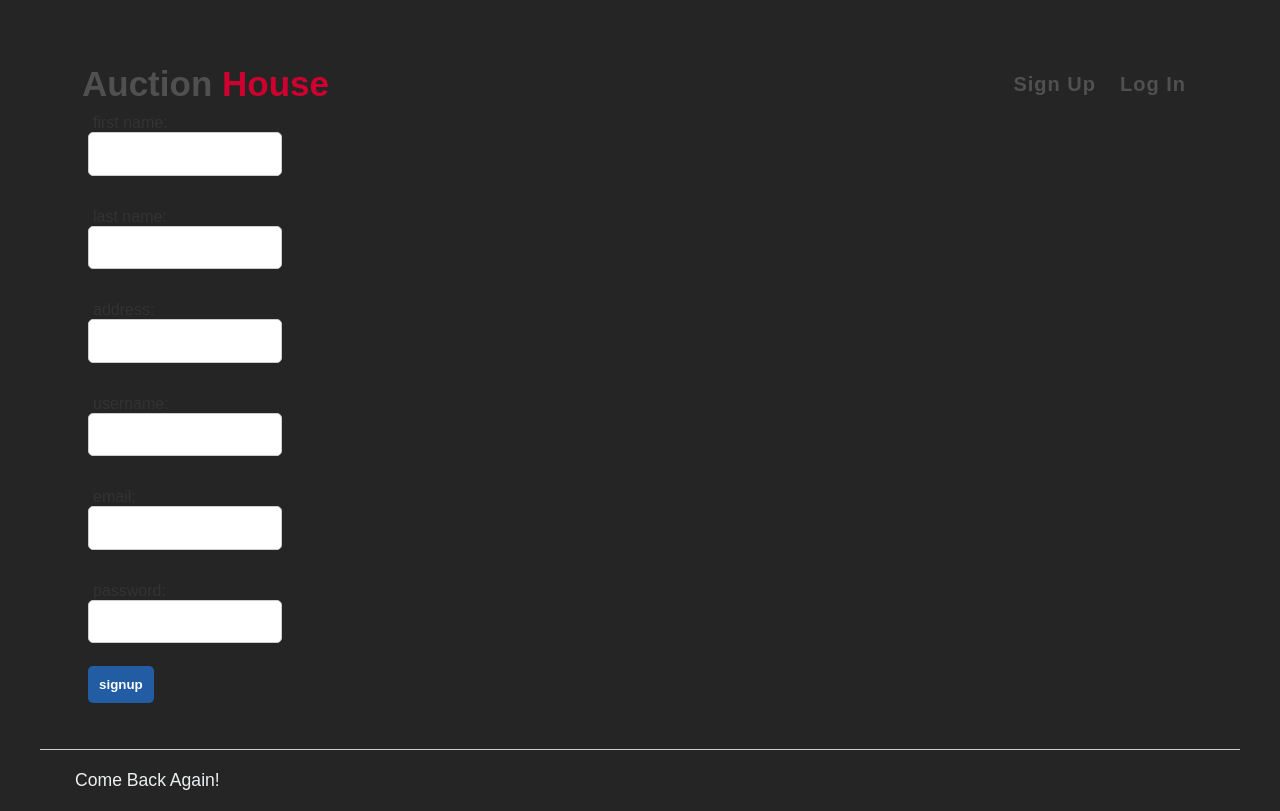
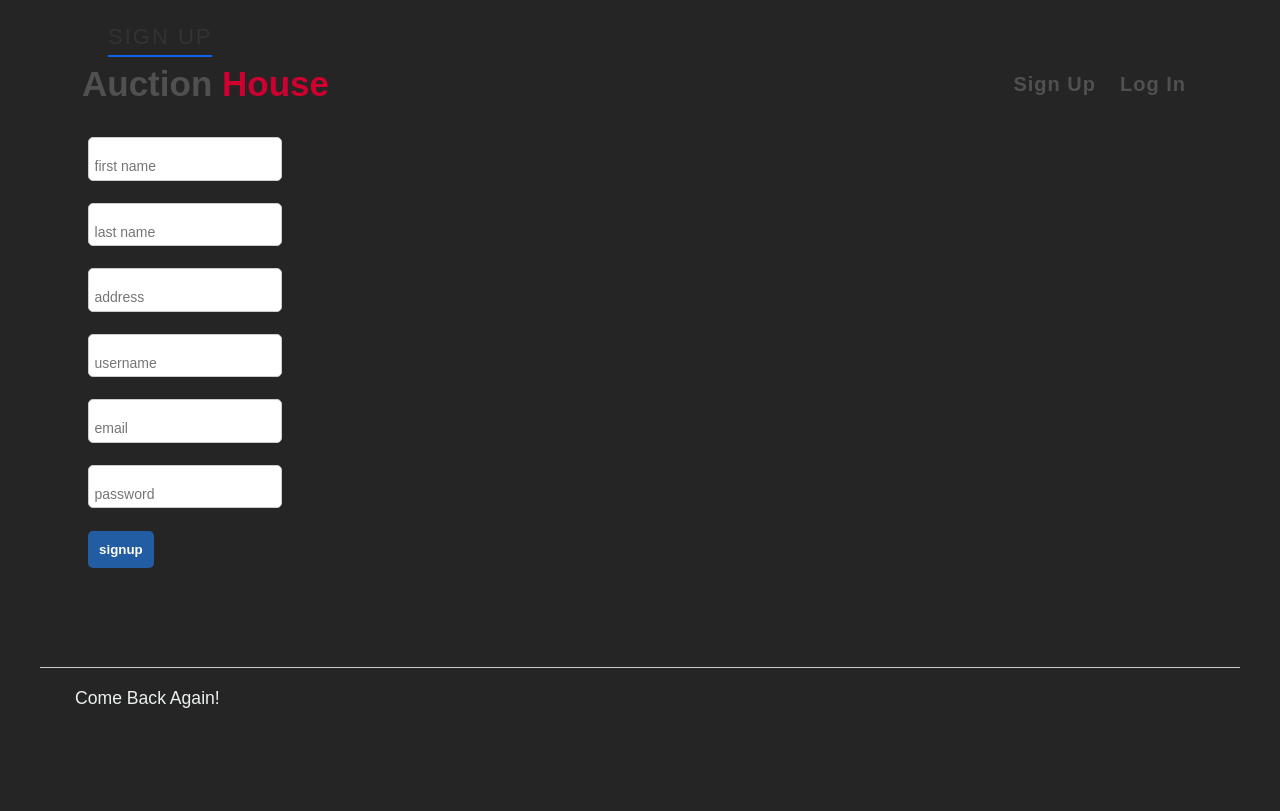
Before and after one commit to jarrettcoding/auction-house, a Node server app: template views/signup.handlebars in a window 1280 px wide. Shown: the part 71-882 px from the top of the page. After the commit the page ends 779 px from the top, so only its background shows below. Run offline with Node 20, Linux system fonts and the light colour scheme; the template is opened without the code that fills it, so the values that code supplies are empty; some libraries are stand-ins or nearby versions.

Commit message:
frontend | {{signup.handlebars}} removed <labels>. visually <h2> <input placeholder(s)> looks better

```diff
--- a/views/signup.handlebars
+++ b/views/signup.handlebars
@@ -1,28 +1,23 @@
-<div class="contaner">
+<div class="signup-contaner">
+    <h2 class="active"> sign up </h2>
   <form class="signup-form">
   <div>
-    <label for="firstname-signup">first name:</label>
-    <input type="text" id="firstname-signup" />
+    <input type="text" id="firstname-signup" placeholder="first name"/>
   </div>
   <div>
-    <label for="lastname-signup">last name:</label>
-    <input type="text" id="lastname-signup" />
+    <input type="text" id="lastname-signup" placeholder="last name" />
   </div>
   <div>
-    <label for="address-signup">address:</label>
-    <input type="text" id="address-signup" />
+    <input type="text" id="address-signup" placeholder="address" />
   </div>
   <div>
-    <label for="username-signup">username:</label>
-    <input type="text" id="username-signup" />
+    <input type="text" id="username-signup" placeholder="username" />
   </div>
   <div>
-    <label for="email-signup">email:</label>
-    <input type="text" id="email-signup" />
+    <input type="text" id="email-signup" placeholder="email"/>
   </div>
   <div>
-    <label  for="password-signup">password:</label>
-    <input type="password" id="password-signup" />
+    <input type="password" id="password-signup" placeholder="password" />
   </div>
   <div>
     <button type="submit">signup</button>
```
